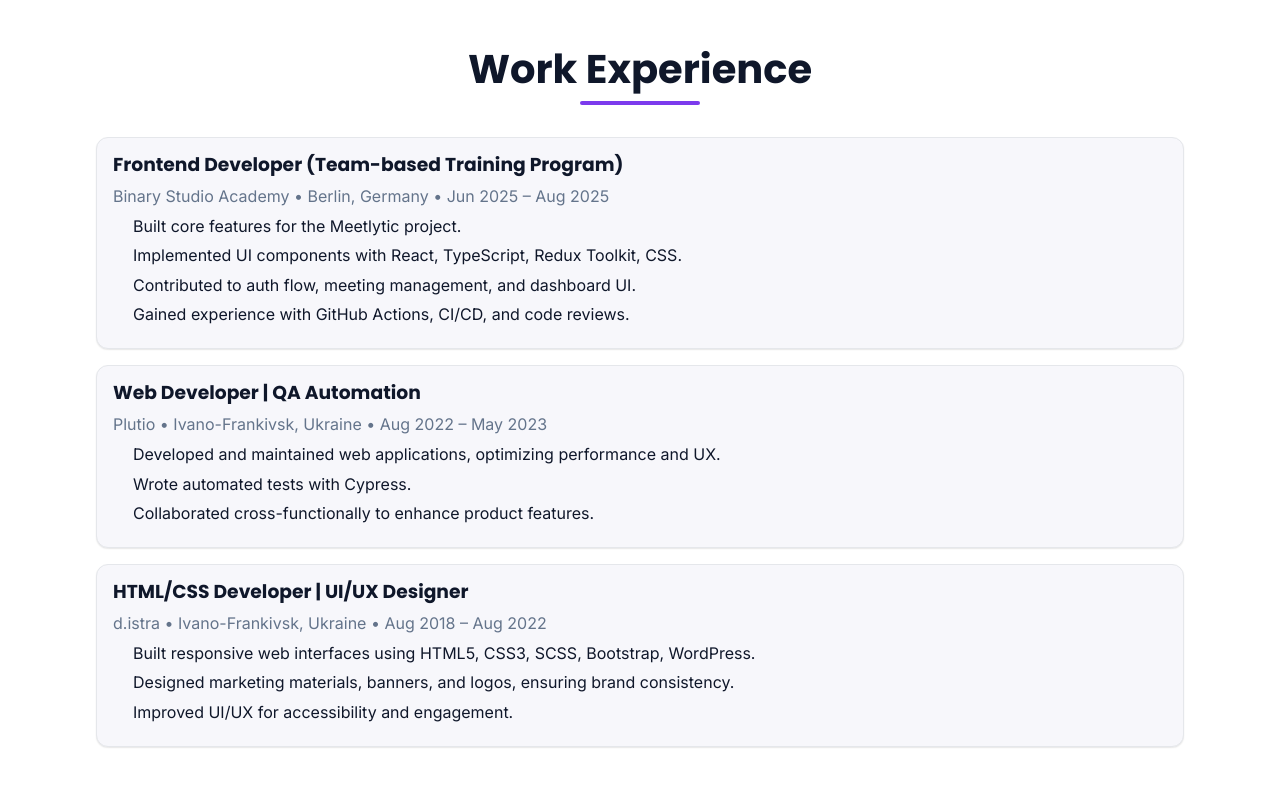
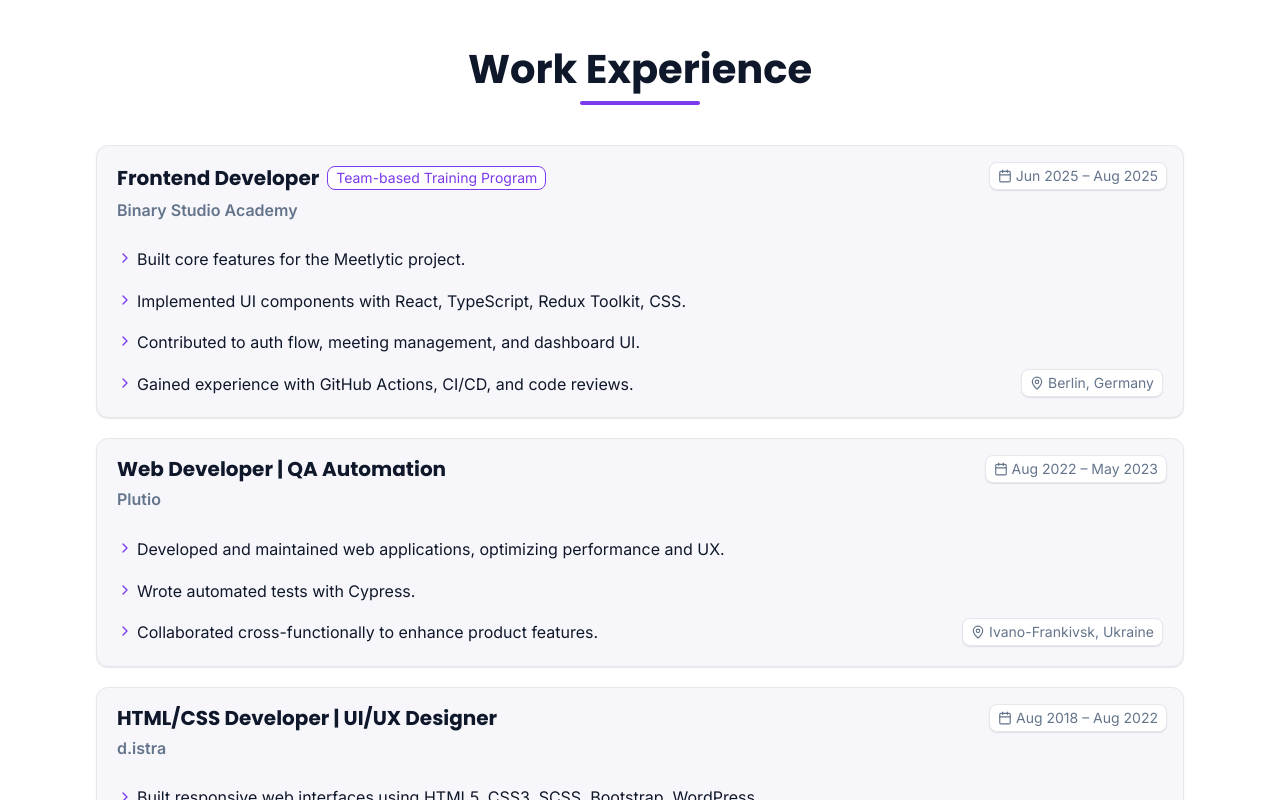
Before and after one commit to iLavruk/Portfolio, a React (Vite) app: page / in a window 1280 px wide. Shown: the part 1460-2260 px from the top of the page. Built offline with nearby package versions, Linux system fonts and the light colour scheme.

Commit message:
styles for experience

```diff
--- a/src/components/experience/Experience.tsx
+++ b/src/components/experience/Experience.tsx
@@ -1,6 +1,7 @@
 import type { ExperienceItem } from '@types'
 import { SectionId } from '@lib/constants/sections.constant'
 import styles from './experience.module.css'
+import { contactIcons, miscIcons } from '@/lib/icons/lucide-map'
 
 type ExperienceProps = {
   items: ExperienceItem[]
@@ -12,20 +13,34 @@ export default function Experience({ items }: ExperienceProps) {
       <div className={`container ${styles.experience__wrap}`}>
         <h2 className={styles.experience__title}>Work Experience</h2>
         <div className={styles.experience__items}>
-          {items.map((exp) => (
-            <article className={styles.experience__card} key={`${exp.company}-${exp.period}`}>
-              <h3>{exp.role}</h3>
-              <div className={styles.experience__meta}>
-                {exp.company} • {exp.location} • {exp.period}
-              </div>
-              {exp.bullets?.length ? (
-                <ul className={styles.experience__list}>
-                  {exp.bullets.map((b, i) => (
-                    <li key={i}>{b}</li>
-                  ))}
-                </ul>
-              ) : null}
-            </article>
+          {items.map(({ role, tag, company, period, bullets, location }) => (
+              <article className={styles.experience__card} key={`${company}-${period}`}>
+                <div className={styles.experience__body}>
+                  <header className={styles.experience__header}>
+                    <div className={styles.experience__titleRow}>
+                      <h3 className={styles.experience__role}>{role}</h3>
+                      {tag ? <span className={styles.experience__tag}>{tag}</span> : null}
+                    </div>
+                    <div className={styles.experience__meta}>{company}</div>
+                  </header>
+                  <div className={`${styles.pill} ${styles.experience__period}`}>
+                    <miscIcons.Calendar className={styles.experience__icon} aria-hidden="true" />
+                    {period}
+                  </div>
+                  <ul className={styles.experience__list}>
+                    {bullets.map((b, i) => (
+                      <li key={i} className={styles.experience__item}>
+                        <miscIcons.ChevronRight className={styles.experience__bulletIcon} aria-hidden="true" />
+                        <span>{b}</span>
+                      </li>
+                    ))}
+                  </ul>
+                </div>
+                <div className={`${styles.pill} ${styles.experience__badge}`}>
+                  <contactIcons.location className={styles.experience__icon} aria-hidden="true" />
+                  {location}
+                </div>
+              </article>
           ))}
         </div>
       </div>
--- a/src/components/experience/experience.module.css
+++ b/src/components/experience/experience.module.css
@@ -4,7 +4,7 @@
 .experience__title {
     text-align: center;
     font-size: var(--fs-4xl);
-    margin: 0 0 var(--space-8);
+    margin: 0 0 calc(var(--space-8) + var(--space-2));
     position: relative;
 }
 
@@ -24,11 +24,17 @@
 
 .experience__items {
     display: grid;
-    gap: var(--space-4);
+    gap: var(--space-5);
 }
 
 .experience__card {
-    padding: var(--space-4);
+    position: relative;
+    padding: var(--space-5);
+    display: grid;
+    grid-template-columns: 1fr auto;
+    column-gap: var(--space-6);
+    row-gap: var(--space-3);
+    align-items: end;
     border: 1px solid var(--color-border);
     border-radius: var(--radius);
     background: var(--color-surface);
@@ -40,15 +46,151 @@
     transition: box-shadow var(--transition-fast), transform var(--transition-fast);
 }
 
+.experience__body {
+    display: grid;
+    gap: var(--space-2);
+}
+
+.experience__header {
+    display: grid;
+    gap: var(--space-2);
+}
+
+.experience__titleRow {
+    display: inline-flex;
+    align-items: center;
+    gap: var(--space-2);
+    flex-wrap: wrap;
+}
+
+.experience__role {
+    margin: 0;
+    font-size: var(--fs-xl);
+    line-height: 1;
+    /* tighter line box to center tag */
+}
+
 .experience__meta {
     color: var(--color-muted);
+    font-weight: var(--fw-semibold);
+    font-size: var(--fs-base);
+}
+
+.experience__icon {
+    width: var(--icon-sm);
+    height: var(--icon-sm);
+    display: block;
+    /* avoid baseline gaps for vertical centering */
+}
+
+/* Reusable pill badge */
+.pill {
+    font-size: var(--fs-sm);
+    color: var(--color-muted);
+    background: var(--color-bg);
+    border: 1px solid var(--color-border);
+    padding: 0 var(--space-2);
+    height: 28px;
+    display: inline-flex;
+    align-items: center;
+    gap: var(--space-1);
+    line-height: 1;
+    border-radius: var(--radius-sm);
+    box-shadow: var(--shadow-sm);
+}
+
+.experience__tag {
+    font-size: var(--fs-sm);
+    color: var(--color-primary);
+    background: var(--color-bg);
+    border: 1px solid var(--color-primary);
+    padding: 0 var(--space-2);
+    height: 24px;
+    display: inline-flex;
+    align-items: center;
+    justify-content: center;
+    line-height: 1;
+    border-radius: var(--radius-sm);
+}
+
+.experience__period {
+    position: absolute;
+    top: var(--space-4);
+    right: var(--space-4);
 }
 
 .experience__list {
-    list-style: disc;
-    padding-left: var(--indent-list);
+    list-style: none;
+    padding-left: 0;
 }
 
 .experience__list li {
-    margin: var(--space-1) 0;
+    margin: var(--space-4) 0;
 }
+
+.experience__list li:last-child {
+    margin-bottom: 0;
+}
+
+.experience__item {
+    display: flex;
+    align-items: flex-start;
+    gap: var(--space-1);
+}
+
+.experience__bulletIcon {
+    width: var(--icon-sm);
+    height: var(--icon-sm);
+    color: var(--color-primary);
+    margin-top: 0.2em;
+    flex: 0 0 auto;
+}
+
+.experience__badge {
+    grid-column: 2;
+    grid-row: 1;
+    align-self: end;
+    justify-self: end;
+}
+
+/* Ensure icon size tracks text size inside small pills */
+.pill .experience__icon {
+    width: 1em;
+    height: 1em;
+}
+
+@media (max-width: 768px) {
+    .experience__card {
+        display: flex;
+        flex-direction: column;
+        align-items: stretch;
+        /* don't let inner pills define width */
+        gap: var(--space-2);
+    }
+
+    .experience__body {
+        order: 1;
+        width: 100%;
+    }
+
+    /* On mobile, show period under the company within flow */
+    .experience__period {
+        position: static;
+        margin-top: var(--space-1);
+        align-self: start;
+        justify-self: start;
+        width: auto;
+        max-width: max-content;
+    }
+
+    .experience__badge {
+        order: 0;
+        /* above the header */
+        align-self: start;
+        /* move to the left */
+        justify-self: start;
+        width: auto;
+        max-width: max-content;
+        margin-bottom: var(--space-1);
+    }
+}
--- a/src/components/hero/hero.module.css
+++ b/src/components/hero/hero.module.css
@@ -32,7 +32,7 @@
   gap: var(--space-1);
   border: 1px solid var(--color-border);
   padding: var(--space-1) var(--space-2);
-  border-radius: 999px;
+  border-radius: var(--radius-sm);
   color: var(--color-primary);
   margin-bottom: var(--space-3);
   background: var(--color-surface);
@@ -78,7 +78,7 @@
   color: var(--color-text);
   border: 1px solid var(--color-border);
   background: var(--color-surface);
-  border-radius: 999px;
+  border-radius: var(--radius-sm);
   padding: var(--space-1) var(--space-2);
   margin-bottom: var(--space-4);
   box-shadow: var(--shadow-sm);
--- a/src/components/skills/skills.module.css
+++ b/src/components/skills/skills.module.css
@@ -62,7 +62,7 @@
   gap: var(--space-1);
   padding: var(--space-1-5) var(--space-2-5);
   border: 1px solid var(--color-border);
-  border-radius: 999px;
+  border-radius: var(--radius-sm);
   background: var(--color-surface);
 }
 
--- a/src/data/resumeData.json
+++ b/src/data/resumeData.json
@@ -1,16 +1,16 @@
 {
-    "name":  "Ivan Lavruk",
-    "tagline":  "Building fast, beautiful, and meaningful web applications with React.",
-    "title":  "Frontend Developer • React • TypeScript • UI/UX",
-    "contacts":  {
-                     "email":  "ivanlavruk9@gmail.com",
-                     "phone":  "+49 1578 3060764",
-                     "location":  "Berlin, Germany",
-                     "linkedin":  "https://www.linkedin.com/in/ivan-lavruk/",
-                     "github":  "https://github.com/iLavruk"
+  "name": "Ivan Lavruk",
+  "tagline": "Building fast, beautiful, and meaningful web applications with React.",
+  "title": "Frontend Developer • React • TypeScript • UI/UX",
+  "contacts": {
+    "email": "ivanlavruk9@gmail.com",
+    "phone": "+49 1578 3060764",
+    "location": "Berlin, Germany",
+    "linkedin": "https://www.linkedin.com/in/ivan-lavruk/",
+    "github": "https://github.com/iLavruk"
   },
-    "skills":  {
-                   "Frontend":  [
+  "skills": {
+    "Frontend": [
       "JavaScript",
       "TypeScript",
       "React",
@@ -21,16 +21,16 @@
       "Bootstrap",
       "WordPress"
     ],
-                   "Testing":  [
+    "Testing": [
       "Cypress (Automation)"
     ],
-                   "Design":  [
+    "Design": [
       "UI/UX",
       "Figma",
       "Adobe Photoshop",
       "Illustrator"
     ],
-                   "Other":  [
+    "Other": [
       "Responsive Design",
       "Cross-browser",
       "Git",
@@ -38,69 +38,70 @@
       "Video Editing"
     ]
   },
-    "experience":  [
+  "experience": [
     {
-                           "role":  "Frontend Developer (Team-based Training Program)",
-                           "company":  "Binary Studio Academy",
-                           "location":  "Berlin, Germany",
-                           "period":  "Jun 2025 – Aug 2025",
-                           "bullets":  [
+      "role": "Frontend Developer",
+      "company": "Binary Studio Academy",
+      "location": "Berlin, Germany",
+      "period": "Jun 2025 – Aug 2025",
+      "bullets": [
         "Built core features for the Meetlytic project.",
         "Implemented UI components with React, TypeScript, Redux Toolkit, CSS.",
         "Contributed to auth flow, meeting management, and dashboard UI.",
         "Gained experience with GitHub Actions, CI/CD, and code reviews."
-                                       ]
+      ],
+      "tag": "Team-based Training Program"
     },
     {
-                           "role":  "Web Developer | QA Automation",
-                           "company":  "Plutio",
-                           "location":  "Ivano-Frankivsk, Ukraine",
-                           "period":  "Aug 2022 – May 2023",
-                           "bullets":  [
+      "role": "Web Developer | QA Automation",
+      "company": "Plutio",
+      "location": "Ivano-Frankivsk, Ukraine",
+      "period": "Aug 2022 – May 2023",
+      "bullets": [
         "Developed and maintained web applications, optimizing performance and UX.",
         "Wrote automated tests with Cypress.",
         "Collaborated cross-functionally to enhance product features."
       ]
     },
     {
-                           "role":  "HTML/CSS Developer | UI/UX Designer",
-                           "company":  "d.istra",
-                           "location":  "Ivano-Frankivsk, Ukraine",
-                           "period":  "Aug 2018 – Aug 2022",
-                           "bullets":  [
+      "role": "HTML/CSS Developer | UI/UX Designer",
+      "company": "d.istra",
+      "location": "Ivano-Frankivsk, Ukraine",
+      "period": "Aug 2018 – Aug 2022",
+      "bullets": [
         "Built responsive web interfaces using HTML5, CSS3, SCSS, Bootstrap, WordPress.",
         "Designed marketing materials, banners, and logos, ensuring brand consistency.",
         "Improved UI/UX for accessibility and engagement."
       ]
     }
   ],
-    "education":  [
+  "education": [
     {
-                          "title":  "SoftServe IT Academy – React Online Marathon",
-                          "place":  "Ivano-Frankivsk, Ukraine",
-                          "period":  "Feb 2022 – May 2022"
+      "title": "SoftServe IT Academy – React Online Marathon",
+      "place": "Ivano-Frankivsk, Ukraine",
+      "period": "Feb 2022 – May 2022"
     },
     {
-                          "title":  "Master\u0027s Degree in Software Engineering – IFNTUOG",
-                          "place":  "Ivano-Frankivsk, Ukraine",
-                          "period":  "2013 – 2019"
+      "title": "Master\u0027s Degree in Software Engineering – IFNTUOG",
+      "place": "Ivano-Frankivsk, Ukraine",
+      "period": "2013 – 2019"
     }
   ],
-    "languages":  [
+  "languages": [
     {
-                          "name":  "Ukrainian",
-                          "level":  "Native"
+      "name": "Ukrainian",
+      "level": "Native"
     },
     {
-                          "name":  "English",
-                          "level":  "B2"
+      "name": "English",
+      "level": "B2"
     },
     {
-                          "name":  "German",
-                          "level":  "B1"
+      "name": "German",
+      "level": "B1"
     }
   ],
-    "interests":  [
+  "interests": [
     "Travel",
     "Music",
     "Coding",
@@ -108,7 +109,7 @@
     "Photography",
     "Chess"
   ],
-    "summary":  "I\u0027m Ivan Lavruk, a Frontend Developer passionate about creating modern, intuitive, and high-performance web applications.\nI specialize in the React ecosystem and enjoy transforming complex ideas into clean and engaging user experiences.\nBeyond coding, I\u0027m inspired by design, technology, and continuous learning - always seeking new ways to grow and innovate.",
-    "available":  true,
-    "cvUrl":  "/cv/CV_Ivan_Lavruk_en.pdf"
+  "summary": "I\u0027m Ivan Lavruk, a Frontend Developer passionate about creating modern, intuitive, and high-performance web applications.\nI specialize in the React ecosystem and enjoy transforming complex ideas into clean and engaging user experiences.\nBeyond coding, I\u0027m inspired by design, technology, and continuous learning - always seeking new ways to grow and innovate.",
+  "available": true,
+  "cvUrl": "/cv/CV_Ivan_Lavruk_en.pdf"
 }
--- a/src/lib/icons/lucide-map.tsx
+++ b/src/lib/icons/lucide-map.tsx
@@ -10,6 +10,7 @@ import {
   Clapperboard,
   Code2,
   Download,
+  Calendar,
   Dumbbell,
   FileCode,
   GitBranch,
@@ -81,7 +82,7 @@ export const interestIcons: Record<string, LucideIcon> = {
   'Chess': Book,
 }
 
-export const miscIcons = { Download, ChevronRight }
+export const miscIcons = { Download, ChevronRight, Calendar }
 
 export const navIcons: Record<string, LucideIcon> = {
   about: User,
--- a/src/types/experience.type.ts
+++ b/src/types/experience.type.ts
@@ -1,5 +1,6 @@
 export type ExperienceItem = {
   role: string
+  tag?: string
   company: string
   location: string
   period: string
```
Also changed, not shown: src/components/hero/Hero.tsx (+1 -7 lines). Lines whose indentation alone changed are shown as unchanged.
